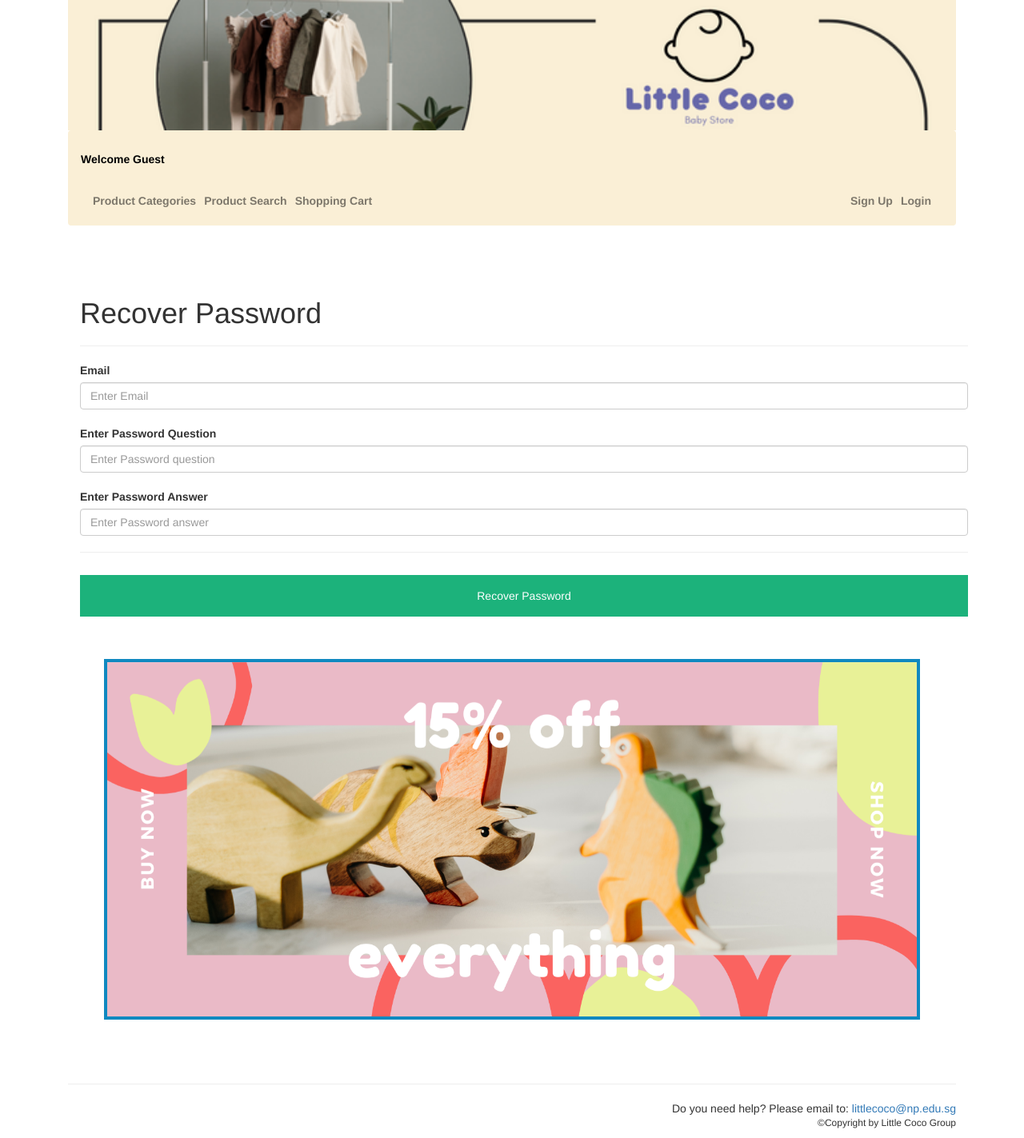
After one commit to DandaIT04/App-of-ECAD-Assignment-1---5, a PHP site: page /forgotPassword.php in a window 1280 px wide. The commit adds this page. Shown: the whole page at 80% size. Run offline with PHP 8.4, Linux system fonts and the light colour scheme; some libraries are stand-ins or nearby versions.

Commit message:
register,login,logout and recover password done maybe no hashing version

```diff
--- /dev/null
+++ b/forgotPassword.php
@@ -0,0 +1,131 @@
+<?php
+session_start();
+
+include("header.php");
+?>
+
+<style>
+/* Set a style for the submit button */
+.registerbtn {
+  background-color: #04AA6D;
+  color: white;
+  padding: 16px 20px;
+  margin: 8px 0;
+  border: none;
+  cursor: pointer;
+  width: 100%;
+  opacity: 0.9;
+}
+</style>
+
+<form name="register" action="forgotPassword.php" method="post">
+
+<div class="container">
+    <h1>Recover Password</h1>
+    <hr>
+
+    <label for="email"><b>Email</b></label>
+    <input class="form-control" type="email" placeholder="Enter Email" name="email" id="email"required>
+    <br>
+    <label for="pq"><b>Enter Password Question</b></label>
+    <input class="form-control" type="text" placeholder="Enter Password question" name="pq" id="pq"required>
+    <br>
+    <label for="pa"><b>Enter Password Answer</b></label>
+    <input class="form-control" type="password" placeholder="Enter Password answer" name="pa" id="pa"required>
+
+    <!-- testing purposes -->
+    <!--
+    <label for="email"><b>Email</b></label>
+    <input class="form-control" type="email" placeholder="Enter Email" name="email" id="email" value="fakemail@fakemail.com" required>
+    <br>
+    <label for="pq"><b>Enter Password Question</b></label>
+    <input class="form-control" type="text" placeholder="Enter Password question" name="pq" id="pq" value = "aaa" required>
+
+    <label for="pa"><b>Enter Password Answer</b></label>
+    <input class="form-control" type="password" placeholder="Enter Password answer" name="pa" id="pa" value = "aaa" required>
+    -->
+
+    <hr>
+    <button type="submit" value="submit" class="registerbtn">Recover Password</button>
+    <br>
+
+</div>
+
+</form>
+
+
+
+<?php
+
+if (!empty($_POST))
+{
+    if ($_POST["email"] != ""  && $_POST["pq"] != "" && $pa = $_POST["pa"]){
+        include_once("mysql_conn.php");
+        // Reading inputs entered in previous page
+        $email = $_POST["email"];
+        $pq = $_POST["pq"];
+        $pa = $_POST["pa"];
+
+        $qry = "SELECT * FROM Shopper WHERE Email = ?";
+
+        $stmt = $conn->prepare($qry);
+        $stmt->bind_param("s",$email);
+
+        $stmt->execute();
+        $result = $stmt->get_result();
+        $stmt->close();
+
+        if ($result->num_rows > 0) {
+
+            $row1 = $result->fetch_array();
+
+            if ($pq == $row1["PwdQuestion"] &&
+            $pa == $row1["PwdAnswer"]){
+
+                $checkLogin = true;
+
+                $_SESSION["theRecover"] = $row1["Password"];
+
+                $Message = "    <h3>Your password is : <u>$_SESSION[theRecover]</u></h3>";
+
+            }
+
+            else{
+                $Message = "<h3 style='color:red'><u>Invalid</u> Password question or/and answer </h3><br>";
+            }
+
+        }
+
+        else {
+            $Message = "<h3 style='color:red'><u>Invalid</u> Email</h3><br>";
+        }
+
+        $conn->close();
+
+    }
+    echo $Message;
+
+}
+
+?>
+
+<div class="product-slider">
+  <div id="carousel" class="carousel slide" data-ride="carousel">
+    <div class="carousel-inner">
+      <div class="item active"> <img src="Images/Slider_Index/1.png"> </div>
+      <div class="item"> <img src="Images/Slider_Index/2.png"> </div>
+      <div class="item"> <img src="Images/Slider_Index/3.png"> </div>
+      <div class="item"> <img src="Images/Slider_Index/4.png"> </div>
+      <div class="item"> <img src="Images/Slider_Index/5.png"> </div>
+      <!-- <div class="item"> <img src="http://placehold.it/1600x700?text=Product+06"> </div>
+      <div class="item"> <img src="http://placehold.it/1600x700?text=Product+07"> </div>
+      <div class="item"> <img src="http://placehold.it/1600x700?text=Product+08"> </div>
+      <div class="item"> <img src="http://placehold.it/1600x700?text=Product+09"> </div>
+      <div class="item"> <img src="http://placehold.it/1600x700?text=Product+10"> </div> -->
+    </div>
+  </div>
+</div>
+
+<?php
+include("footer.php");
+?>
--- a/login.php
+++ b/login.php
@@ -70,13 +70,17 @@ a {
     <label for="psw"><b>Password</b></label>
     <input class="form-control" type="password" placeholder="Enter Password" name="psw" id="psw" required>
 
-    <hr>
+    <br>
 
     <button type="submit" class="registerbtn">Login</button>
   </div>
 
+  <hr>
   <div class="container signin">
+    <br>
     <p>No account? <a href="register.php">Create Account</a>.</p>
+
+    <p>Forgot Password? <a href="forgotPassword.php">Recover Password</a>.</p>
   </div>
 </form>
 
--- a/register.php
+++ b/register.php
@@ -203,12 +203,14 @@ function validateForm()
     <input class="form-control" type="text" placeholder="Enter Phone" name="personPhone" id="personPhone" value = "99999999" required>
     -->
     <hr>
-    <button type="submit" value="submit">Register</button>
+    <button type="submit" value="submit" class="registerbtn">Register</button>
     <br>
   </div>
   <br>
   <div class="container signin">
+    <br>
     <p>Already have an account? <a href="login.php">Sign in</a>.</p>
+    <br>
   </div>
 </form>
 
```
Also changed, not shown: addMember.php (+5 -3 lines), checkLogin.php (+5 -3 lines).
